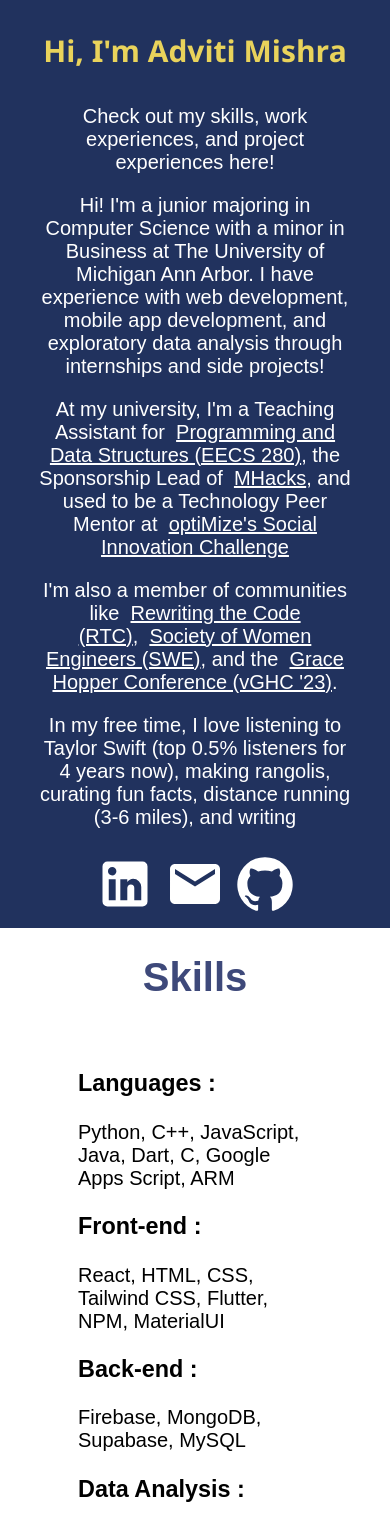
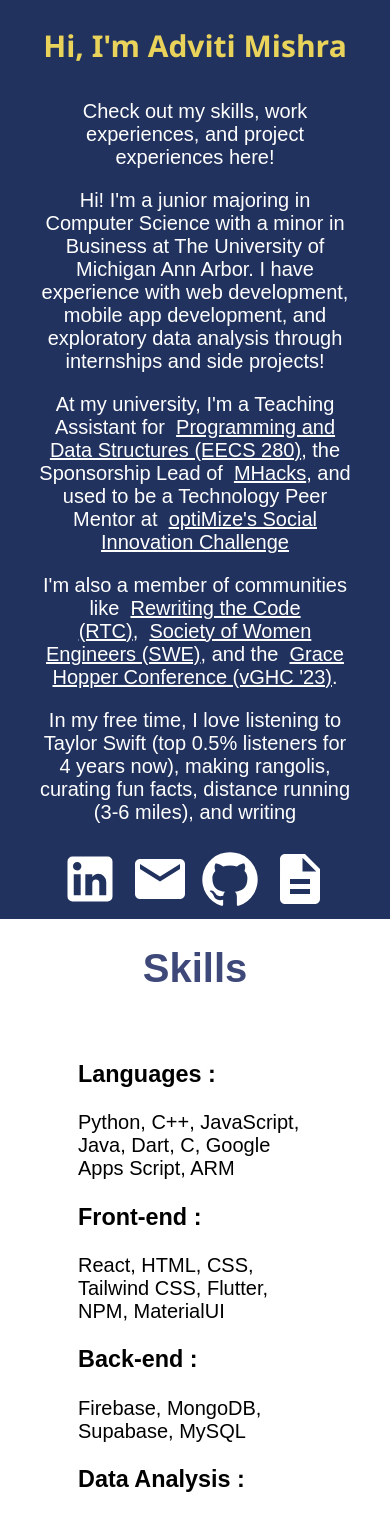
Before and after one commit to adviti-mishra/personal-portfolio, a React (Create React App) app: page / in a window 390 px wide. Shown: the top 1518 px of the page. Built offline with nearby package versions, Linux system fonts and the light colour scheme.

Commit message:
Modified height to 100% for media query less than 875 px

```diff
--- a/src/pages/Home.js
+++ b/src/pages/Home.js
@@ -2,6 +2,7 @@
 import LinkedInIcon from "@mui/icons-material/LinkedIn";
 import EmailIcon from "@mui/icons-material/Email";
 import GitHubIcon from "@mui/icons-material/GitHub";
+import ResumeIcon from "@mui/icons-material/Description";
 import { Link } from "react-router-dom";
 import "../styles/Home.css";
 import Project from "./Projects.js";
@@ -66,6 +67,12 @@
           <a href={`https://github.com/adviti-mishra`}>
             <GitHubIcon />
           </a>
+
+          <a
+            href={`https://drive.google.com/file/d/1UTt1anu3XN_oYznYOHLFYDBqVZG4wdwO/view?usp=sharing`}
+          >
+            <ResumeIcon />
+          </a>
         </div>
       </div>
       <div id="skills" className="skills">
--- a/src/pages/Projects.js
+++ b/src/pages/Projects.js
@@ -6,7 +6,7 @@
 function Projects() {
   return (
     <div className="projects">
-      <h1>My Personal Projects </h1>
+      <h1>Side Projects </h1>
       <div className="projectList">
         {mainProjectList.map((project) => (
           <ProjectCard
--- a/src/styles/Home.css
+++ b/src/styles/Home.css
@@ -99,7 +99,7 @@
 @media only screen and (max-width: 1250px) {
   .about {
     width: 100%;
-    height: 100vh;
+    height: 100;
     display: flex;
     flex-direction: column;
     justify-content: center;
@@ -112,7 +112,7 @@
 @media only screen and (max-width: 875px) {
   .about {
     width: 100%;
-    height: 110vh;
+    height: 100%;
     display: flex;
     flex-direction: column;
     justify-content: center;
```
